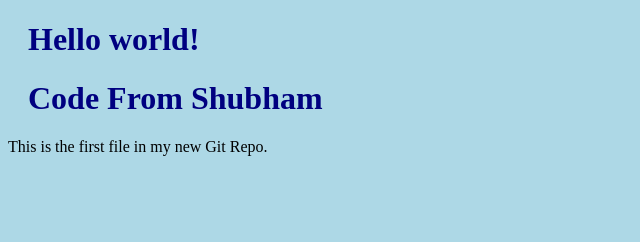
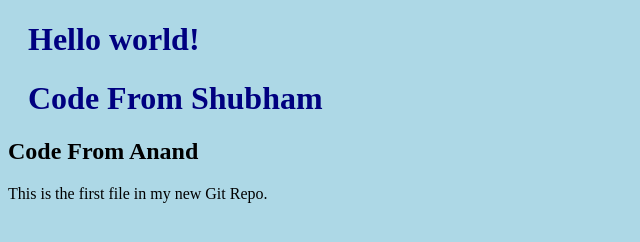
Before and after one commit to dcubicle/gitstudy, a plain HTML site: page index.html in a window 1280 px wide. Shown: the whole page, without its empty margins (0-640 px from the left). Drawn offline with Linux system fonts and the light colour scheme.

Commit message:
code from anand

```diff
--- a/index.html
+++ b/index.html
@@ -8,6 +8,7 @@
 
 <h1>Hello world!</h1>
 <h1> Code From Shubham </h1>
+<h2> Code From Anand </h2>
 <p>This is the first file in my new Git Repo.</p>
 
 </body>
```
